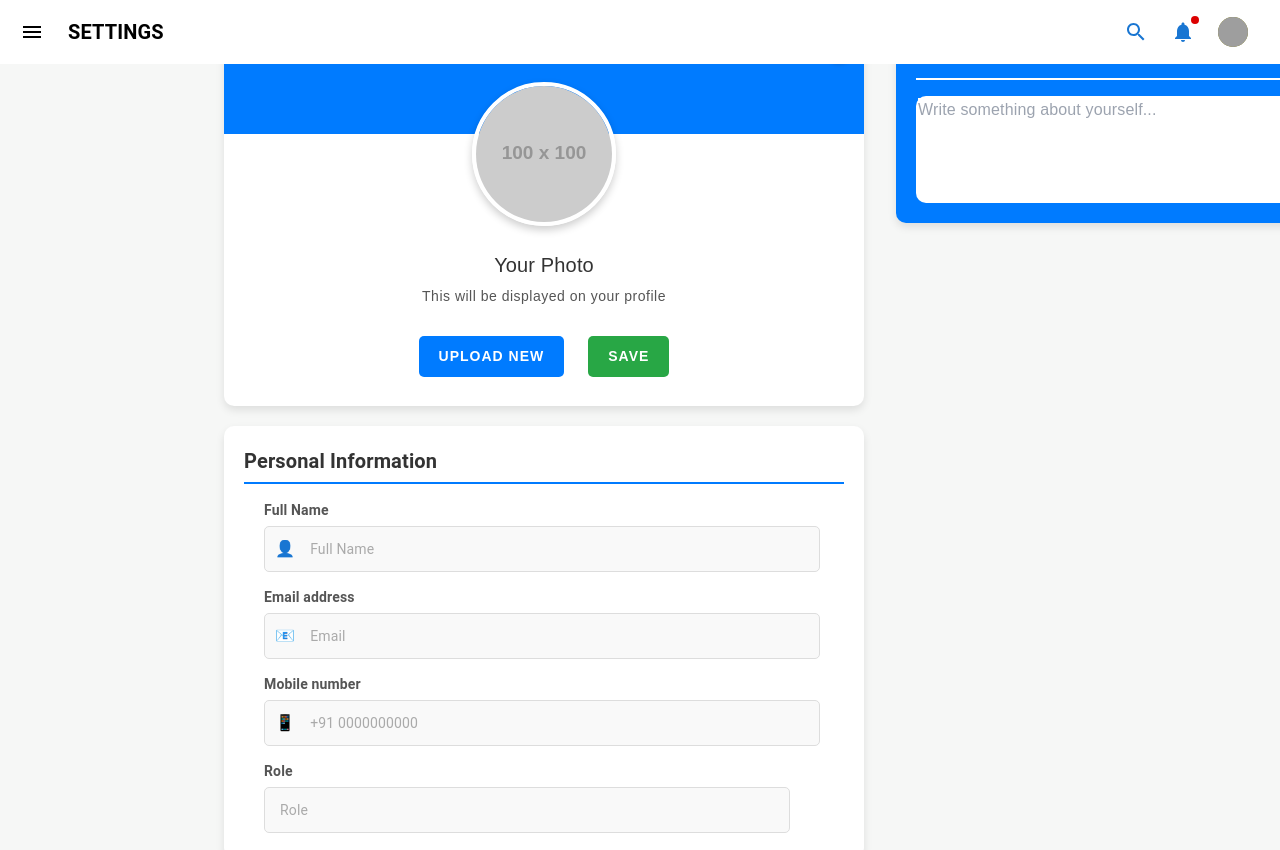
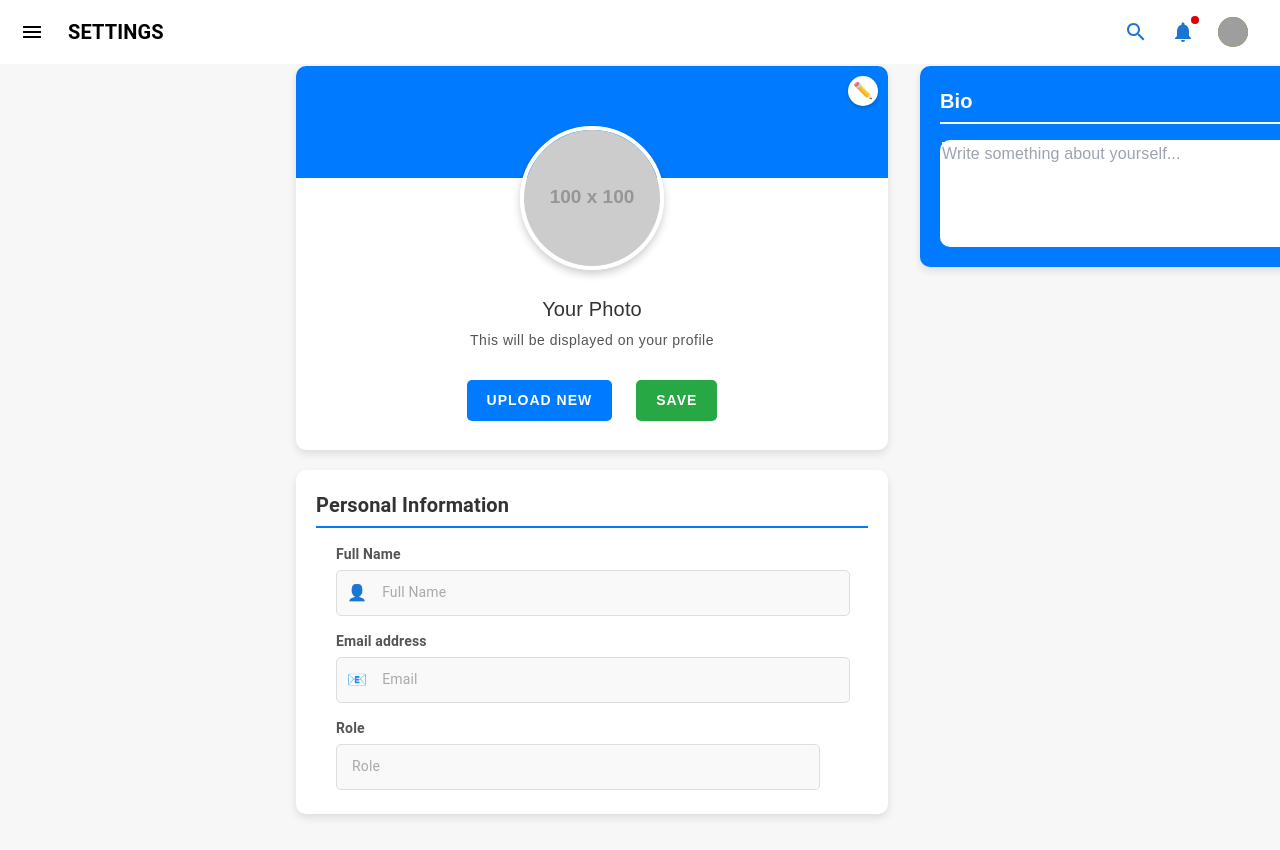
Before and after one commit to lahariSane/tuteetutor-react, a React (Create React App) app in the folder frontend/: page /settings in a window 1280 px wide. Built offline with nearby package versions, Linux system fonts and the light colour scheme; sample sign-in values are in the browser's storage; grey boxes are pictures that could not be loaded.

Commit message:
modified frontend a bit

```diff
--- a/frontend/src/components/Profile.jsx
+++ b/frontend/src/components/Profile.jsx
@@ -3,10 +3,6 @@ import React from 'react'
 
 export default function Profile() {
     return (
-
-
-
-
         <div className='outer-container'>
             <div className='inner-container-1'>
                 <div className='box-1'>
@@ -52,15 +48,6 @@ export default function Profile() {
                             </div>
 
                             <div className="form-group">
-                                <label htmlFor="mobileNumber"><b>Mobile number</b></label>
-                                <div className="input-wrapper">
-                                    <span className="icon">📱</span>
-                                    <input type="text" id="mobileNumber" placeholder="+91 0000000000" />
-                                </div>
-                            </div>
-
-                            {/* Role */}
-                            <div className="form-group">
                                 <label htmlFor="role"><b>Role</b></label>
                                 <div className="input-wrapper">
                                     <input type="text" id="role" placeholder="Role" />
--- a/frontend/src/styles/Settings.css
+++ b/frontend/src/styles/Settings.css
@@ -11,7 +11,7 @@
     display: flex;
     flex-direction: row;
     justify-content: center;
-    margin-left: 10em;
+    margin-left: 13em;
     width: 100vw;
 }
 
@@ -29,7 +29,7 @@
 
 /* Profile Container */
 .profile-container {
-    width: 40em;
+    width: 37em;
     background-color: #fff;
     border-radius: 10px;
     box-shadow: 0 4px 8px rgba(0, 0, 0, 0.1);
@@ -136,7 +136,7 @@ button {
     box-shadow: 0 4px 8px rgba(0, 0, 0, 0.1);
     padding: 20px;
     margin-top: 20px;
-    width: 40em;
+    width: 37em;
     padding-bottom: 0.3em;
 
 }
@@ -208,7 +208,7 @@ input {
     font-size: 14px;
     color: #333;
     padding: 5px;
-    width: 36em;
+    width: 33em;
     height: 1em;
 }
 
@@ -222,7 +222,7 @@ form{
 }
 
 .bio{
-    width: 40em;
+    width: 37em;
     padding: 20px;
     background-color: #007bff;
     border-radius: 10px;
```
